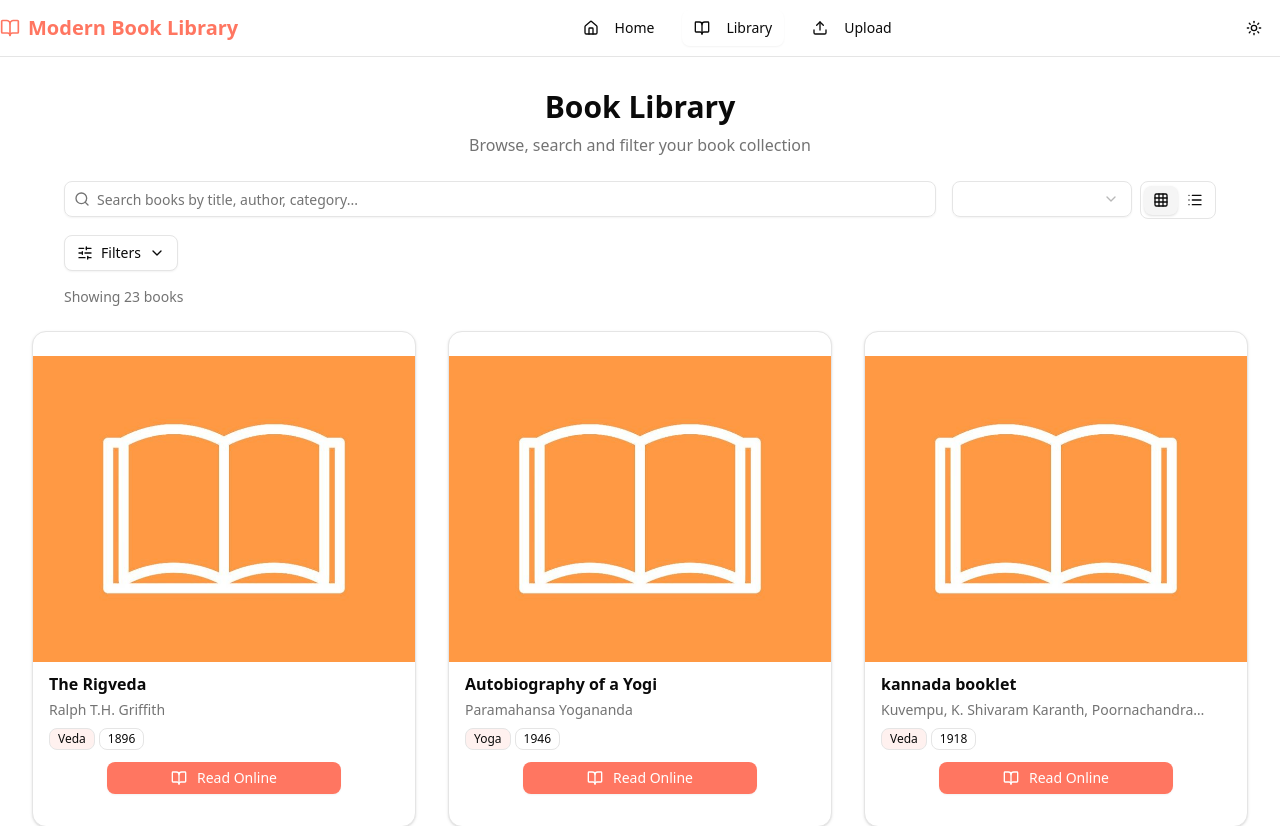
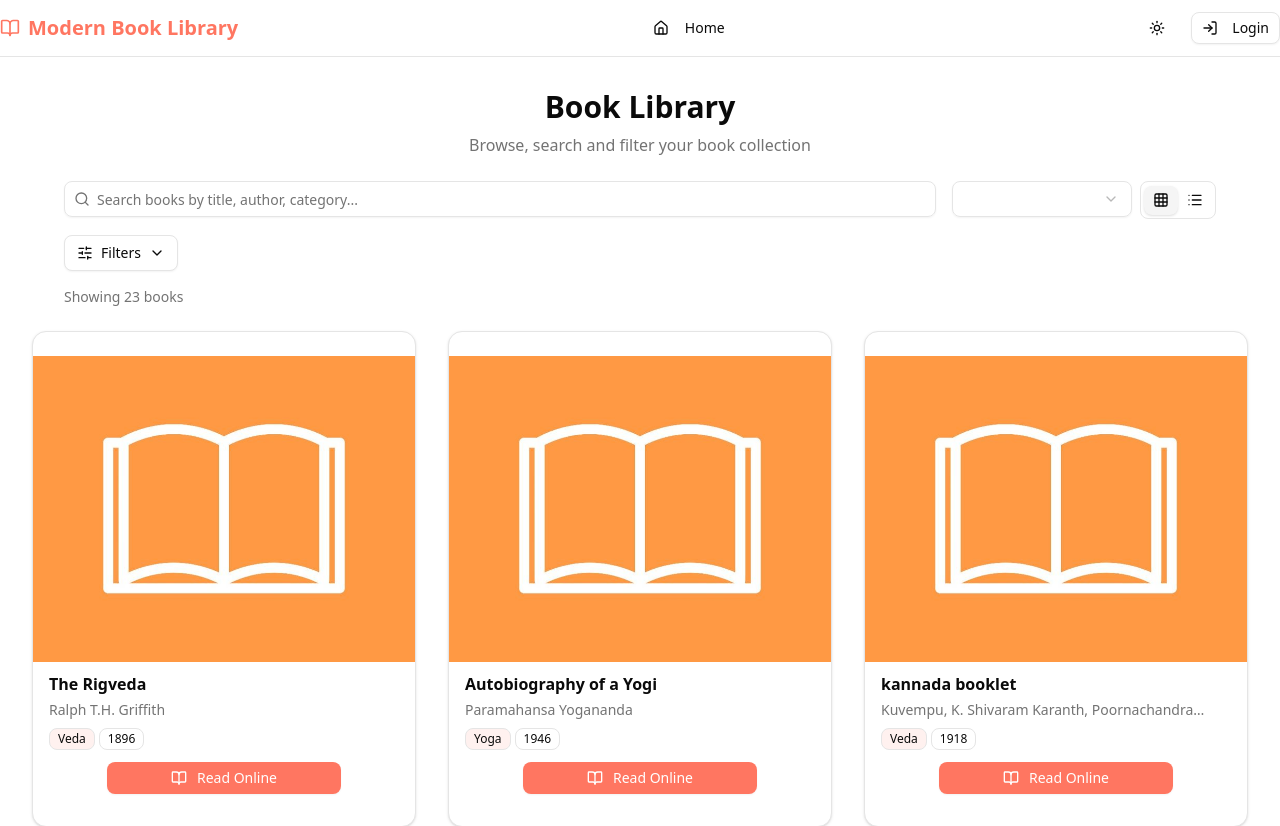
Before and after one commit to Demigod1410/Next-Library, a Next.js app: page /library in a window 1280 px wide. Shown: the top 826 px of the page. Built offline with nearby package versions, Linux system fonts and the light colour scheme.

Commit message:
Add authentication buttons and logic to Navbar component

```diff
--- a/src/components/Navbar.jsx
+++ b/src/components/Navbar.jsx
@@ -2,11 +2,12 @@
 
 import React from "react";
 import Link from "next/link";
-import { usePathname } from "next/navigation";
+import { usePathname, useRouter } from "next/navigation";
 import { Sheet, SheetContent, SheetTrigger } from "@/components/ui/sheet";
 import { Button } from "@/components/ui/button";
-import { Menu, Sun, Moon, BookOpen, Upload, Home } from "lucide-react";
+import { Menu, Sun, Moon, BookOpen, Upload, Home, LogIn, LogOut } from "lucide-react";
 import { useTheme } from "next-themes";
+import { useAuth } from "@/contexts/AuthContext";
 import PropTypes from "prop-types";
 
 const ThemeToggle = () => {
@@ -28,11 +29,14 @@ const ThemeToggle = () => {
 
 const NavItems = ({ className = "", direction = "horizontal" }) => {
   const pathname = usePathname();
+  const { isAuthenticated } = useAuth();
 
   const navItems = [
     { path: "/", label: "Home", icon: Home },
-    { path: "/library", label: "Library", icon: BookOpen },
-    { path: "/upload", label: "Upload", icon: Upload },
+    ...(isAuthenticated ? [
+      { path: "/library", label: "Library", icon: BookOpen },
+      { path: "/upload", label: "Upload", icon: Upload },
+    ] : [])
   ];
 
   return (
@@ -66,6 +70,18 @@ NavItems.propTypes = {
 };
 
 const MobileNav = () => {
+  const { isAuthenticated, logout } = useAuth();
+  const router = useRouter();
+
+  const handleAuthAction = () => {
+    if (isAuthenticated) {
+      logout();
+      router.push("/");
+    } else {
+      router.push("/login");
+    }
+  };
+
   return (
     <Sheet>
       <SheetTrigger asChild>
@@ -80,6 +96,25 @@ const MobileNav = () => {
             <span>Book Library</span>
           </Link>
           <NavItems direction="vertical" />
+          <div className="mt-6 pt-6 border-t">
+            <Button
+              variant="outline"
+              className="w-full justify-start"
+              onClick={handleAuthAction}
+            >
+              {isAuthenticated ? (
+                <>
+                  <LogOut className="h-4 w-4 mr-2" />
+                  Logout
+                </>
+              ) : (
+                <>
+                  <LogIn className="h-4 w-4 mr-2" />
+                  Login
+                </>
+              )}
+            </Button>
+          </div>
         </div>
       </SheetContent>
     </Sheet>
@@ -87,6 +122,18 @@ const MobileNav = () => {
 };
 
 export default function Navbar() {
+  const { isAuthenticated, logout } = useAuth();
+  const router = useRouter();
+
+  const handleAuthAction = () => {
+    if (isAuthenticated) {
+      logout();
+      router.push("/");
+    } else {
+      router.push("/login");
+    }
+  };
+
   return (
     <header className="sticky top-0 z-40 w-full border-b bg-background/95 backdrop-blur supports-[backdrop-filter]:bg-background/60">
       <div className="container mx-auto flex h-14 items-center max-w-7xl">
@@ -99,8 +146,25 @@ export default function Navbar() {
             </Link>
           </div>
           <NavItems className="hidden md:block" />
-          <div className="flex items-center">
+          <div className="flex items-center gap-2">
             <ThemeToggle />
+            <Button
+              variant="outline"
+              size="sm"
+              onClick={handleAuthAction}
+            >
+              {isAuthenticated ? (
+                <>
+                  <LogOut className="h-4 w-4 mr-2" />
+                  Logout
+                </>
+              ) : (
+                <>
+                  <LogIn className="h-4 w-4 mr-2" />
+                  Login
+                </>
+              )}
+            </Button>
           </div>
         </div>
       </div>
```
